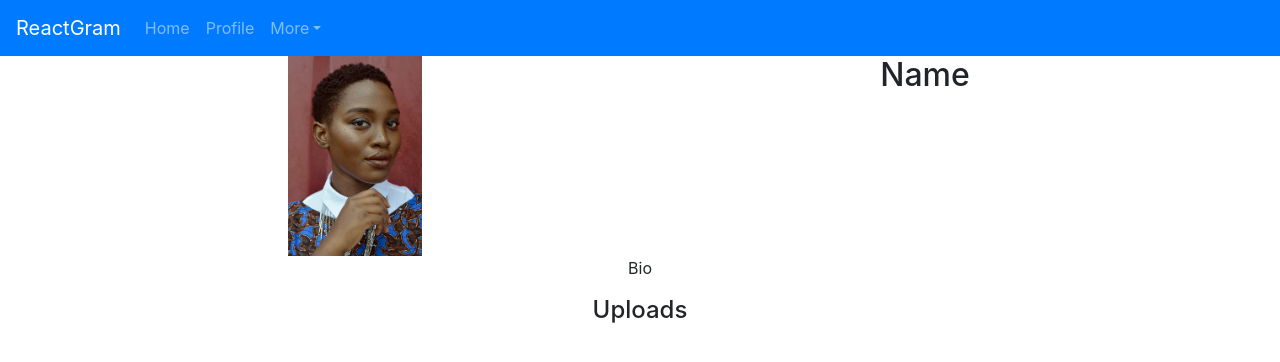
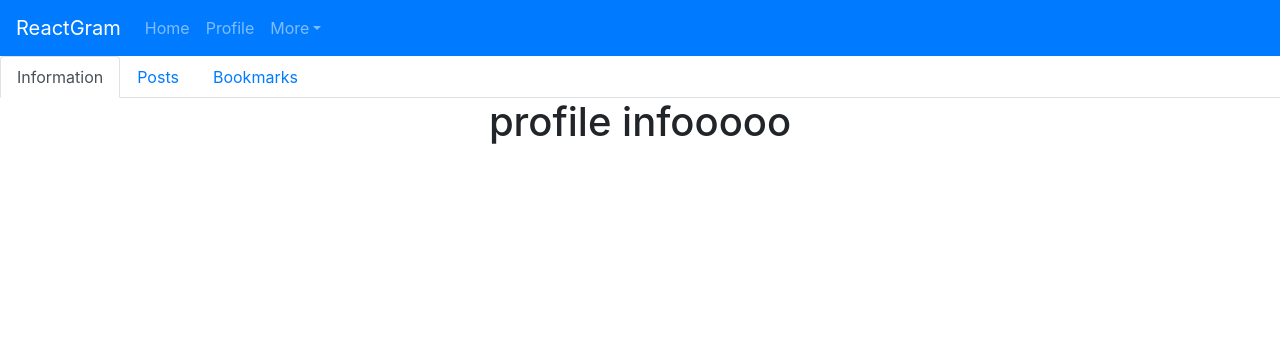
Before and after one commit to omaribrown/React-Photo-App, a React (Create React App) app in the folder react-photo-app/: page / in a window 1280 px wide. Shown: the top 362 px of the page. Built offline with nearby package versions, Linux system fonts and the light colour scheme.

Commit message:
input a tabs layout for the profile page

```diff
--- a/react-photo-app/src/Components/Profile.jsx
+++ b/react-photo-app/src/Components/Profile.jsx
@@ -4,21 +4,34 @@ import './Styles/Profile.css'
 import Container from 'react-bootstrap/Container'
 import Row from 'react-bootstrap/Row'
 import Col from 'react-bootstrap/Col'
+import Tabs from 'react-bootstrap/Tabs'
+import Tab from 'react-bootstrap/Tab'
 
 export default class Profile extends React.Component {
     render() {
         return (
             <div>
-                <Container>
+                <Tabs defaultActiveKey='profile' id ='uncontrolled-tab-example'>
+                    <Tab eventKey='profile' title='Information'>
+                        <h1>profile infooooo</h1>
+                    </Tab>
+                    <Tab eventKey='posts' title='Posts'>
+                        <h1>bookmarks infooooo</h1>
+                    </Tab>
+                    <Tab eventKey='bookmarks' title='Bookmarks'>
+                        <h1>bookmarks infooooo</h1>
+                    </Tab>
+                </Tabs>
+                {/* <Container>
                     <Row>
                         <Col><img src={girl1} alt='girl1' /></Col>
                         <Col><h2>Name</h2></Col>
                     </Row>
 
-                </Container>
+                </Container> */}
 
-                <p>Bio</p>
-                <h4>Uploads</h4>
+                {/* <p>Bio</p>
+                <h4>Uploads</h4> */}
                 {/* photo grid */}
             </div>
         )
```
